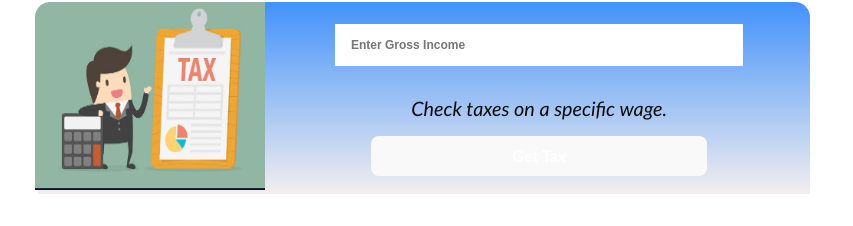
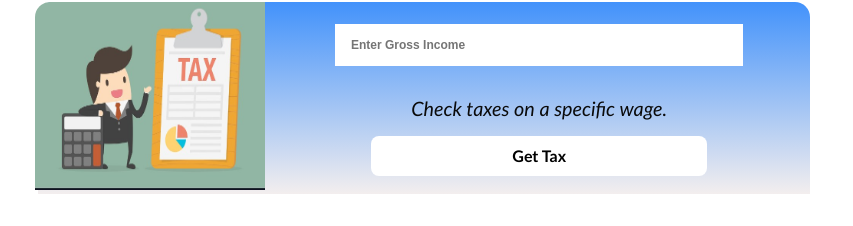
Before and after one commit to NodEm9/salary-taxcalc, a React (Vite) app: page / in a window 1280 px wide. Shown: the part 181-407 px from the top of the page, without its empty margins (213-1066 px from the left). Built offline with nearby package versions, Linux system fonts and the light colour scheme.

Commit message:
updated button in App.css and default button style in index.css

```diff
--- a/src/App.css
+++ b/src/App.css
@@ -142,6 +142,7 @@ h3 {
   width: 10em;
   margin: 16px;
   font-weight: bold;
+  color: initial;
 }
 
 .net-income {
@@ -247,6 +248,8 @@ h3 {
     max-width: 21rem;
     margin: 16px;
     font-weight: bold;
+    background-color: #ffffff;
+    color: #000000;
   }
 
   .li {
--- a/src/index.css
+++ b/src/index.css
@@ -38,7 +38,6 @@ button {
   font-weight: 500;
   font-family: inherit;
   background-color: #1a1a1a;
-  color: #ffffff;
   cursor: pointer;
   transition: border-color 0.25s;
 }
```
